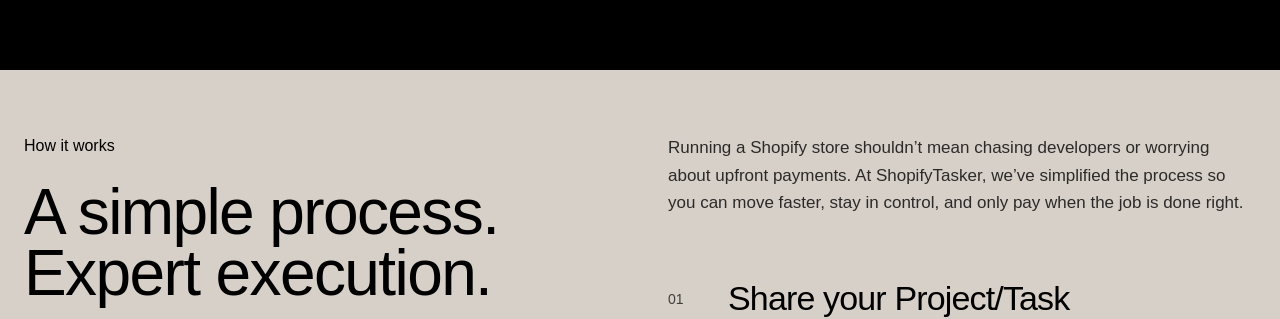
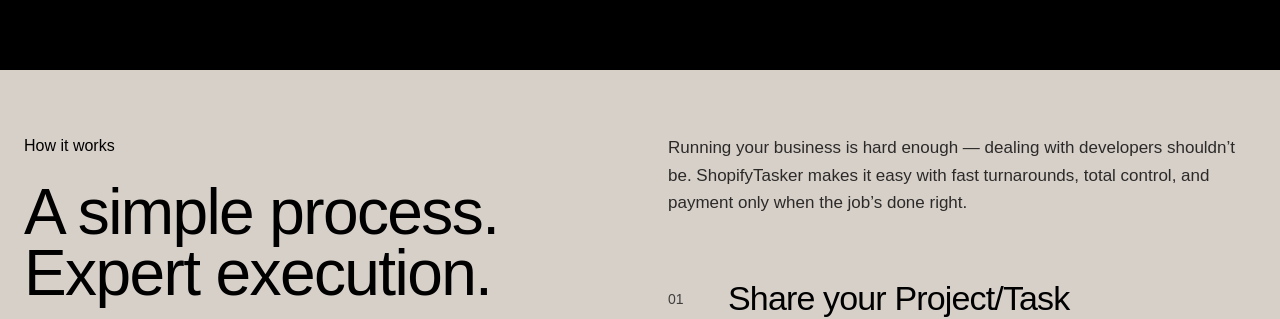
Before and after one commit to Vijendra2016/shopifytaskerwebapp, a Next.js app: page / in a window 1280 px wide. Shown: the part 4000-4319 px from the top of the page. Built offline with nearby package versions, Linux system fonts and the light colour scheme; no server answers; what tailwindcss-animated would draw is missing.

Commit message:
Tasker Model : update the ui and copy

```diff
--- a/src/app/components/StepsSection.tsx
+++ b/src/app/components/StepsSection.tsx
@@ -68,10 +68,8 @@ export default function StepsSection() {
           {/* RIGHT */}
           <div className="flex flex-col justify-between">
             <p className="text-[16px] sm:text-[17px] leading-relaxed text-black/80 max-w-xl">
-              Running a Shopify store shouldn’t mean chasing developers or worrying
-              about upfront payments. At ShopifyTasker, we’ve simplified the
-              process so you can move faster, stay in control, and only pay when
-              the job is done right.
+              Running your business is hard enough — dealing with developers shouldn’t be. ShopifyTasker makes it easy with fast turnarounds, total control, and payment only when the job’s done right.
+
             </p>
 
             <div className="mt-10">
```
